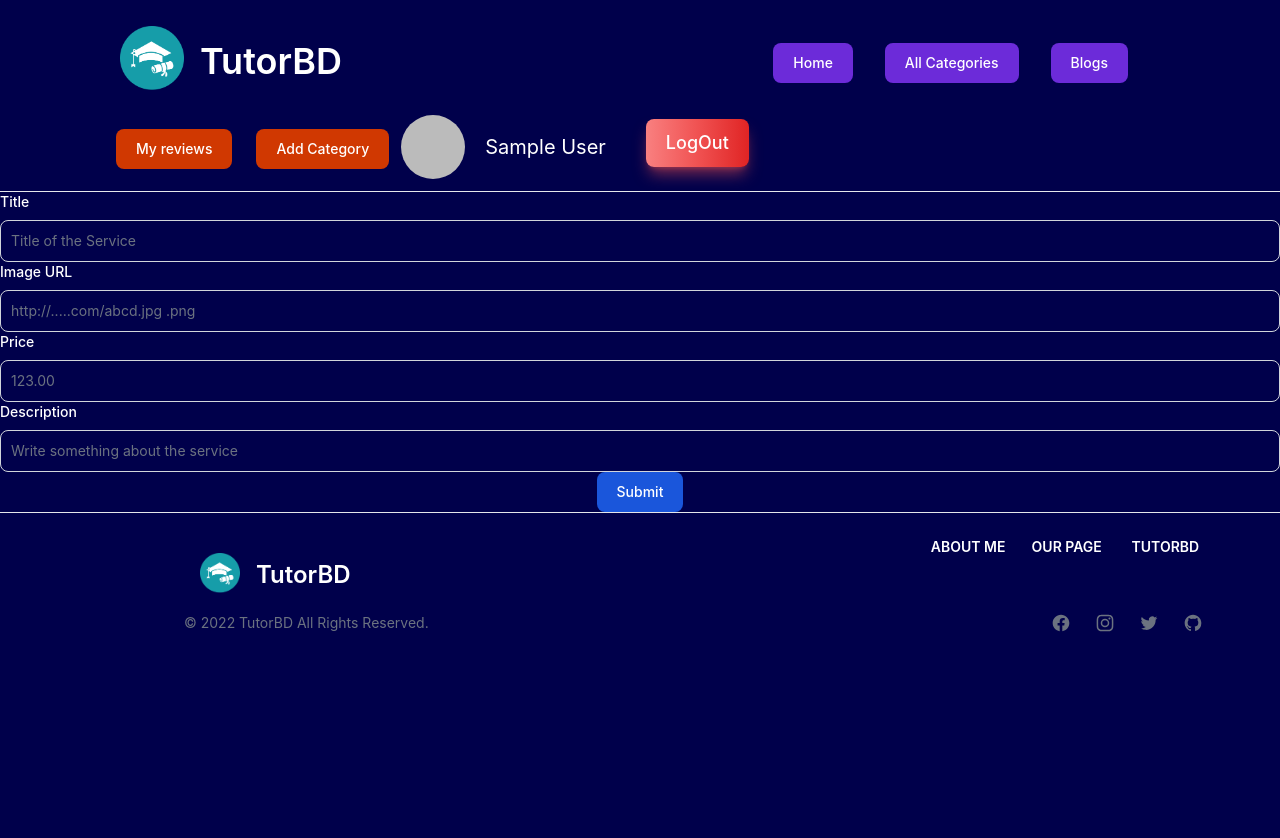
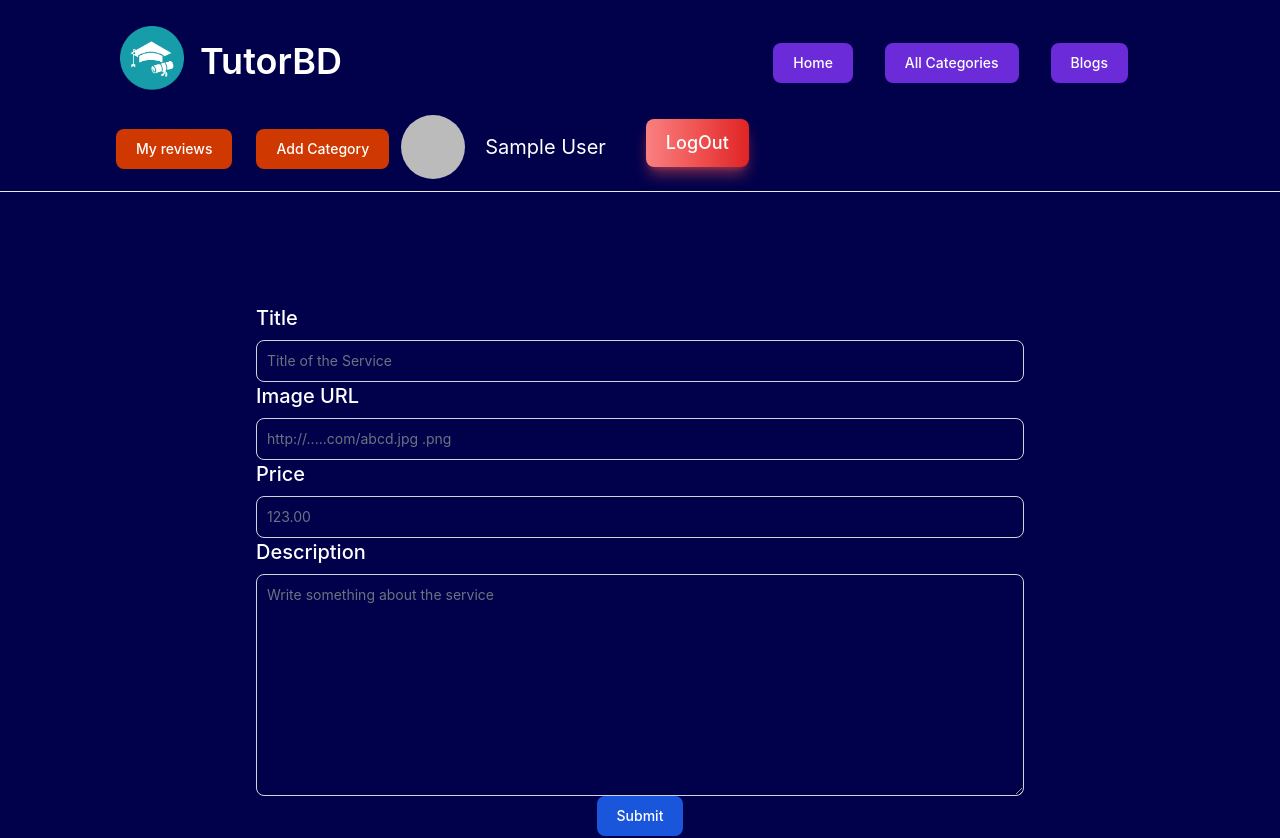
Before and after one commit to shuvo0007/service-review-client-side, a React (Create React App) app: page /private/addCategory in a window 1280 px wide. Shown: the top 838 px of the page. Before the commit the page ends 800 px from the top, so only its background shows below. Built offline with nearby package versions, Linux system fonts and the light colour scheme; no server answers; sample sign-in values are in the browser's storage.

Commit message:
tostify in reviews done

```diff
--- a/package.json
+++ b/package.json
@@ -15,6 +15,7 @@
     "react-photo-view": "^1.2.2",
     "react-router-dom": "^6.4.3",
     "react-scripts": "5.0.1",
+    "react-toastify": "^9.1.1",
     "web-vitals": "^2.1.4"
   },
   "scripts": {
--- a/src/Components/Layouts/Outlets/AddCategory/AddCategory.js
+++ b/src/Components/Layouts/Outlets/AddCategory/AddCategory.js
@@ -31,12 +31,13 @@ const AddCategory = () => {
   };
 
   return (
+    <div className="m-28 px-36">
       <form onSubmit={handleAddService}>
+
           <div className="">
-        <div>
             <label
               for="last_name"
-            className="block mb-2 text-sm font-medium text-white float-left dark:text-gray-300"
+              className="block mb-2 text-xl font-medium text-white float-left dark:text-gray-300"
             >
               Title
             </label>
@@ -54,7 +55,7 @@ const AddCategory = () => {
           <div>
             <label
               for="company"
-            className="block mb-2 text-sm font-medium text-white float-left dark:text-gray-300"
+              className="block mb-2 text-xl font-medium text-white float-left dark:text-gray-300"
             >
               Image URL
             </label>
@@ -72,7 +73,7 @@ const AddCategory = () => {
           <div>
             <label
               for="phone"
-            className="block mb-2 text-sm font-medium text-white float-left dark:text-gray-300"
+              className="block mb-2 text-xl font-medium text-white float-left dark:text-gray-300"
             >
               Price
             </label>
@@ -90,11 +91,11 @@ const AddCategory = () => {
           <div>
             <label
               for="website"
-            className="block mb-2 text-sm font-medium text-white float-left dark:text-gray-300"
+              className="block mb-2 text-xl font-medium text-white float-left dark:text-gray-300"
             >
               Description
             </label>
-          <input
+            <textarea rows='10'
               onBlur={handleInputBlur}
               type="text"
               name="details"
@@ -112,8 +113,8 @@ const AddCategory = () => {
         >
           Submit
         </button>
+      </form>
     </div>
-    </form>
   );
 };
 export default AddCategory;
--- a/src/Components/Layouts/Outlets/Home/Home.js
+++ b/src/Components/Layouts/Outlets/Home/Home.js
@@ -6,7 +6,7 @@ import Header from "../../Header/Header";
 const Home = () => {
 
   return (
-    <div>
+    <div className="flex flex-col">
       <Header></Header>
       <hr />
       <Outlet></Outlet>
--- a/src/Components/Layouts/Outlets/MyReviews/ReviewCard.js
+++ b/src/Components/Layouts/Outlets/MyReviews/ReviewCard.js
@@ -2,33 +2,34 @@ import React, { useState } from "react";
 import { MdDeleteForever } from "react-icons/md";
 import { TbEdit } from "react-icons/tb";
 import { Link } from "react-router-dom";
+import { ToastContainer, toast } from "react-toastify";
+import "react-toastify/dist/ReactToastify.css";
 
 const ReviewCard = ({ user, reviews }) => {
   const [reviewDisplay, setReviewDisplay] = useState(reviews);
 
+  const notify = () => toast("Wow so easy!");
+
   const handleDelete = (review) => {
-    const agree = window.confirm(
-      `Are you sure you want to delete: ${reviews.review}`
-    );
-    console.log(agree);
-    if (agree) {
-      console.log("Deleting review with id:", reviews._id);
     fetch(`http://localhost:5000/reviews/${reviews._id}`, {
       method: "DELETE",
     })
       .then((res) => res.json())
       .then((data) => {
-          console.log(data);
         if (data.deletedCount > 0) {
-            alert("Review deleted Successfully");
-            const remainingUsers = reviewDisplay.filter(
-              (usr) => usr._id !== reviews._id
-            );
-            console.log("ami asi", remainingUsers);
-            setReviewDisplay(remainingUsers);
+          setTimeout(() => window.location.reload(), 3000);
+          toast.success("Your Review is Deleted", {
+            position: "top-center",
+            autoClose: 2000,
+            hideProgressBar: false,
+            closeOnClick: true,
+            pauseOnHover: true,
+            draggable: true,
+            progress: undefined,
+            theme: "dark",
+          });
         }
       });
-    }
   };
 
   return (
@@ -37,22 +38,36 @@ const ReviewCard = ({ user, reviews }) => {
         <div
           className="border-2 m-5 mx-28
           text-3xl text-left
-        p-10 px-32 rounded-xl"
+        p-10 px-32 rounded-xl grid grid-cols-12 items-center"
         >
+          <div className="col-span-11">
             <h2 className="mb-3">
               Category: <span>{reviews.cardName}</span>
             </h2>
-          <div className="float-right text-white flex">
+            <p>
+              Review: <span className="text-2xl">{reviews.review}</span>
+            </p>
+          </div>
+          <div className="float-right text-white flex w-22 justify-between ">
             <Link to={`/private/update/${reviews._id}`}>
               <TbEdit size={40} />
             </Link>
             <Link onClick={() => handleDelete(reviews.review)}>
               <MdDeleteForever size={40} />
+              <ToastContainer
+                position="top-center"
+                autoClose={2000}
+                hideProgressBar={false}
+                newestOnTop={false}
+                closeOnClick
+                rtl={false}
+                pauseOnFocusLoss
+                draggable
+                pauseOnHover
+                theme="dark"
+              />
             </Link>
           </div>
-          <p>
-            Review: <span className="text-2xl">{reviews.review}</span>
-          </p>
         </div>
       ) : (
         <></>
```
Also changed, not shown: 1 other file (tests, documents, lock files or other folders). Lines whose indentation alone changed are shown as unchanged.
